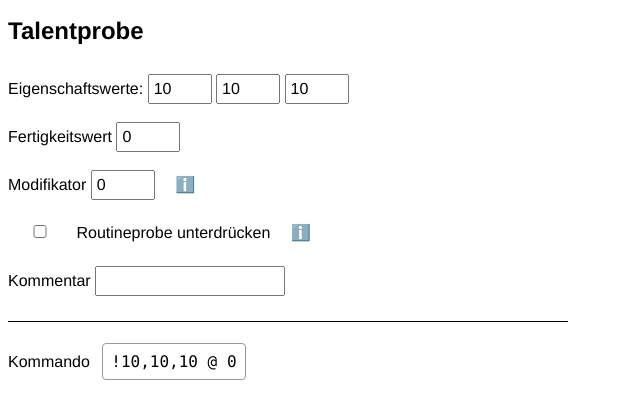
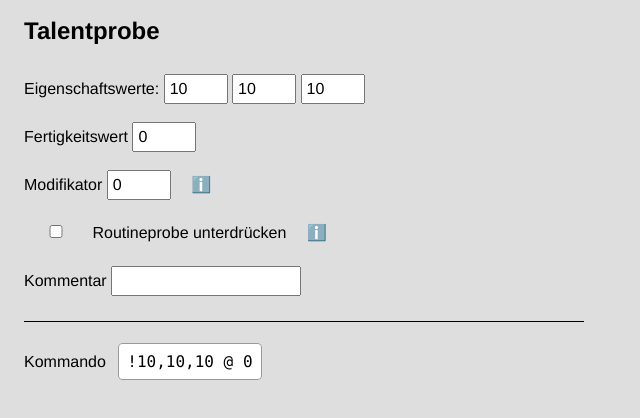
Before and after one commit to Fidge123/DSAbot, a plain HTML site: page docs/index.html in a window 1280 px wide. Shown: the part 112-530 px from the top of the page, without its empty margins (0-640 px from the left). Drawn offline with Linux system fonts and the light colour scheme.

Commit message:
Set background color

```diff
--- a/docs/style.css
+++ b/docs/style.css
@@ -1,5 +1,7 @@
-* {
+html {
   font-family: Helvetica, sans-serif;
+  background-color: #dedede;
+  padding: 0 1rem;
 }
 
 .output {
@@ -17,6 +19,7 @@
 
 code {
   font-family: Monaco, "Fira Mono", Consolas, "Lucida Console", monospace;
+  background-color: #fff;
   margin: 0.5rem;
   padding: 0.5rem;
   line-height: 1.5rem;
```
